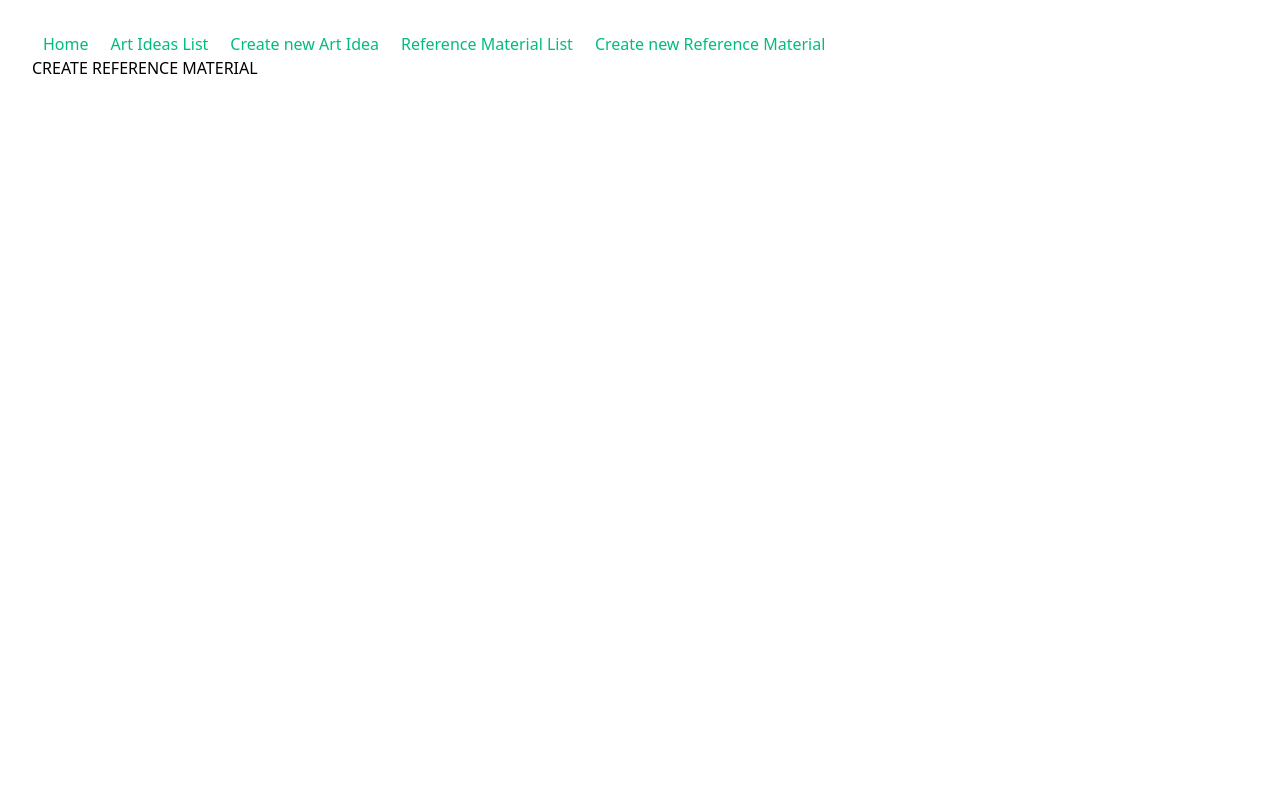
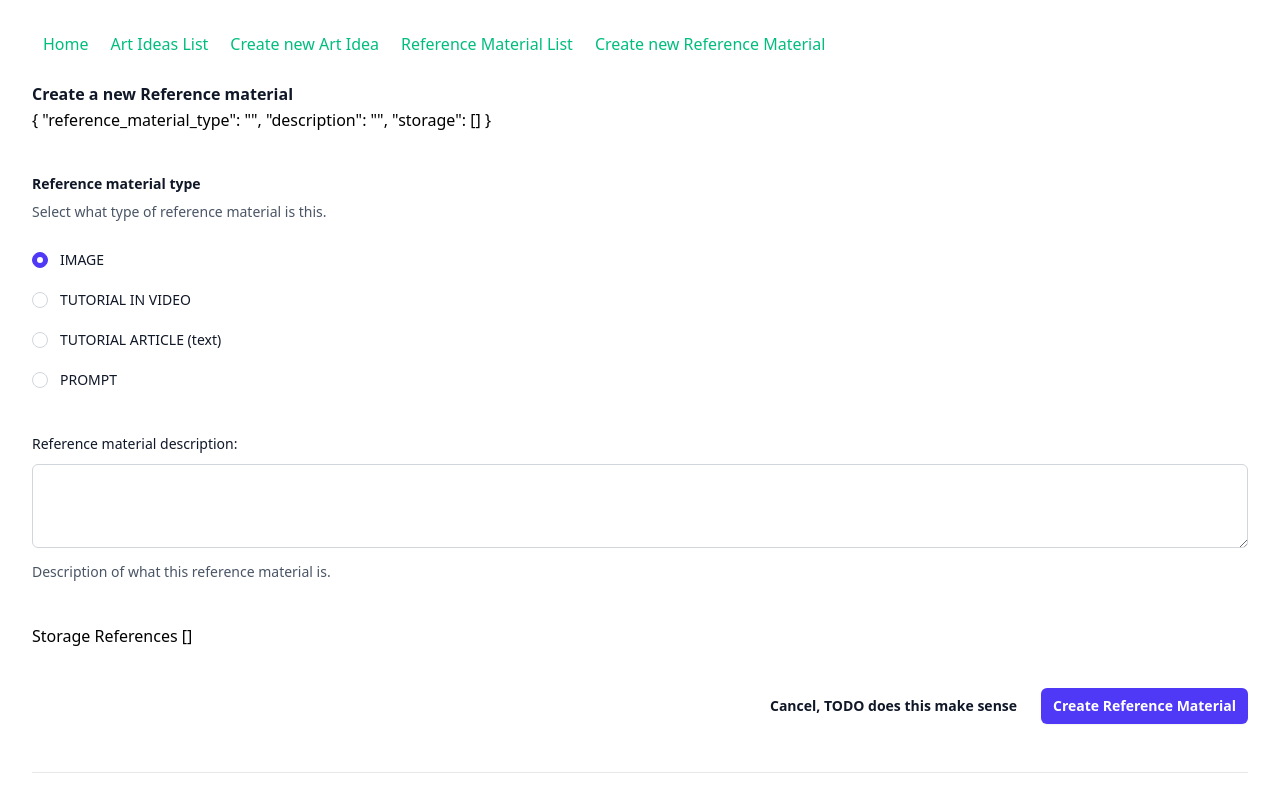
Before and after one commit to leropo00/frontend_digital_art, a Vue app in the folder app/: page /create_reference_material in a window 1280 px wide. Built offline with nearby package versions, Linux system fonts and the light colour scheme; no server answers.

Commit message:
added page for reference material and saving of data for art idea page

```diff
--- a/app/src/App.vue
+++ b/app/src/App.vue
@@ -12,7 +12,7 @@ const navLinks = [
 
 <template>
   <header>
-    <div class="wrapper">
+    <div class="wrapper mb-6">
       <nav class="flex">
         <span class="px-2"  v-for="(link, index) in navLinks" :key="index">
           <RouterLink :to="link.to">{{ link.label }}</RouterLink>
--- a/app/src/constants.ts
+++ b/app/src/constants.ts
@@ -1,6 +1,9 @@
 const URL_GET_IDEAS_LIST = '/art_ideas'
 const URL_GET_IDEAS_DETAILS = '/art_ideas/'
 const URL_GET_REFERENCE_MATERIAL = "/reference_materials"
+
+const URL_CREATE_ART_IDEA = URL_GET_IDEAS_LIST;
+
 
 // types of images, based on definitions on backed
 // since these likely won't change
@@ -9,11 +12,28 @@ const IDEA_TYPE_IMAGE = "image"
 const IDEA_TYPE_IMAGE_TEXT = "image_with_caption"
 const IDEA_TYPE_TEXT_ONLY = "caption_only"
 
+const REFERENCE_TYPE_IMAGE = "image";
+const REFERENCE_TYPE_TUTORIAL_VIDEO = "tutorial_video";
+const REFERENCE_TYPE_TUTORIAL_ARTICLE = "tutorial_article";
+const REFERENCE_TYPE_PROMPT = "prompt";
+
+const STORAGE_TYPE_LOCAL_DISK = "local_disk"
+const STORAGE_TYPE_URL_LINK = "url_link"
+
 export {
+    // urls
     URL_GET_IDEAS_LIST,
     URL_GET_IDEAS_DETAILS,
     URL_GET_REFERENCE_MATERIAL,
+    URL_CREATE_ART_IDEA,
+    // types
     IDEA_TYPE_IMAGE,
     IDEA_TYPE_IMAGE_TEXT,
     IDEA_TYPE_TEXT_ONLY,
+    REFERENCE_TYPE_IMAGE,
+    REFERENCE_TYPE_TUTORIAL_VIDEO,
+    REFERENCE_TYPE_TUTORIAL_ARTICLE,
+    REFERENCE_TYPE_PROMPT,
+    STORAGE_TYPE_LOCAL_DISK,
+    STORAGE_TYPE_URL_LINK,
 }
--- a/app/src/pages/CreateArtIdea.vue
+++ b/app/src/pages/CreateArtIdea.vue
@@ -5,10 +5,12 @@
 
         <div class="mt-10">
           <div class="sm:col-span-4">
-            <label for="username" class="block text-sm/6 font-medium text-gray-900">Art Idea Identifier:</label>
+            <label for="art-idea-identifier" class="block text-sm/6 font-medium text-gray-900">Art Idea Identifier:</label>
             <div class="mt-2">
               <div class="flex items-center rounded-md bg-white pl-3 outline-1 -outline-offset-1 outline-gray-300 focus-within:outline-2 focus-within:-outline-offset-2 focus-within:outline-indigo-600">
-                <input type="text" name="username" id="username" class="block min-w-0 grow bg-white py-1.5 pr-3 pl-1 text-base text-gray-900 placeholder:text-gray-400 focus:outline-none sm:text-sm/6" placeholder="Unique simple identifier" />
+                <input type="text" name="art-idea-identifier" id="art-idea-identifier"
+                  v-model="artIdeaData.identifier_name"
+                  class="block min-w-0 grow bg-white py-1.5 pr-3 pl-1 text-base text-gray-900 placeholder:text-gray-400 focus:outline-none sm:text-sm/6" placeholder="Unique simple identifier" />
               </div>
             </div>
             <p class="mt-3 text-sm/6 text-gray-600">Unique identifier of the idea, this is more akin to project name, than to actual title, should be globally unique.</p>
@@ -19,28 +21,28 @@
                 <legend class="text-sm/6 font-semibold text-gray-900">Art idea type</legend>
                 <p class="mt-1 text-sm/6 text-gray-600">One of 3 possible idea type.</p>
 
-                <div class="mt-6 space-y-6">
+                <div class="mt-6 space-y-4">
                 <div class="flex items-center gap-x-3">
-                    <input id="push-everything" name="art-idea-type" type="radio"
-                        :value="IDEA_TYPE_IMAGE" checked=""
+                    <input id="art-idea-type-image" name="art-idea-type" type="radio"
+                        :value="IDEA_TYPE_IMAGE" v-model="artIdeaData.idea_type"
                         class="relative size-4 appearance-none rounded-full border border-gray-300 bg-white before:absolute before:inset-1 before:rounded-full before:bg-white not-checked:before:hidden checked:border-indigo-600 checked:bg-indigo-600 focus-visible:outline-2 focus-visible:outline-offset-2 focus-visible:outline-indigo-600 disabled:border-gray-300 disabled:bg-gray-100 disabled:before:bg-gray-400 forced-colors:appearance-auto forced-colors:before:hidden" />
-                    <label for="push-everything" class="block text-sm/6 font-medium text-gray-900">IMAGE</label>
+                    <label for="art-idea-type-image" class="block text-sm/6 font-medium text-gray-900">IMAGE</label>
                 </div>
                 <div class="flex items-center gap-x-3">
-                    <input id="push-email" name="art-idea-type" type="radio"
-                        :value="IDEA_TYPE_IMAGE_TEXT"
+                    <input id="art-idea-type-image-text" name="art-idea-type" type="radio"
+                        :value="IDEA_TYPE_IMAGE_TEXT" v-model="artIdeaData.idea_type"
                         class="relative size-4 appearance-none rounded-full border border-gray-300 bg-white before:absolute before:inset-1 before:rounded-full before:bg-white not-checked:before:hidden checked:border-indigo-600 checked:bg-indigo-600 focus-visible:outline-2 focus-visible:outline-offset-2 focus-visible:outline-indigo-600 disabled:border-gray-300 disabled:bg-gray-100 disabled:before:bg-gray-400 forced-colors:appearance-auto forced-colors:before:hidden" />
-                    <label for="push-email" class="block text-sm/6 font-medium text-gray-900">IMAGE WITH TEXT</label>
+                    <label for="art-idea-type-image-text" class="block text-sm/6 font-medium text-gray-900">IMAGE WITH TEXT</label>
                 </div>
                 <div class="flex items-center gap-x-3">
-                    <input id="push-nothing" name="art-idea-type" type="radio"
-                        :value="IDEA_TYPE_TEXT_ONLY"
+                    <input id="art-idea-type-text-only" name="art-idea-type" type="radio"
+                        :value="IDEA_TYPE_TEXT_ONLY" v-model="artIdeaData.idea_type"
                         class="relative size-4 appearance-none rounded-full border border-gray-300 bg-white before:absolute before:inset-1 before:rounded-full before:bg-white not-checked:before:hidden checked:border-indigo-600 checked:bg-indigo-600 focus-visible:outline-2 focus-visible:outline-offset-2 focus-visible:outline-indigo-600 disabled:border-gray-300 disabled:bg-gray-100 disabled:before:bg-gray-400 forced-colors:appearance-auto forced-colors:before:hidden" />
-                    <label for="push-nothing" class="block text-sm/6 font-medium text-gray-900">TEXT ONLY</label>
+                    <label for="art-idea-type-text-only" class="block text-sm/6 font-medium text-gray-900">TEXT ONLY</label>
                 </div>
                 </div>
             </fieldset>
-            </div>
+          </div>
 
 
           <div class="border-b border-gray-900/10 pb-12 mt-10">
@@ -48,17 +50,21 @@
             <p class="mt-1 text-sm/6 text-gray-600">Describe the image, one of the descriptions fields should be filled in.</p>
 
             <div class="col-span-full mt-4">
-                <label for="about" class="block text-sm/6 font-medium text-gray-900">Inital Idea:</label>
+                <label for="intial_idea" class="block text-sm/6 font-medium text-gray-900">Inital Idea:</label>
                 <div class="mt-2">
-                <textarea name="about" id="about" rows="3" class="block w-full rounded-md bg-white px-3 py-1.5 text-base text-gray-900 outline-1 -outline-offset-1 outline-gray-300 placeholder:text-gray-400 focus:outline-2 focus:-outline-offset-2 focus:outline-indigo-600 sm:text-sm/6" />
+                <textarea name="intial-idea" id="intial-idea" rows="3"
+                  v-model="artIdeaData.initial_idea"
+                  class="block w-full rounded-md bg-white px-3 py-1.5 text-base text-gray-900 outline-1 -outline-offset-1 outline-gray-300 placeholder:text-gray-400 focus:outline-2 focus:-outline-offset-2 focus:outline-indigo-600 sm:text-sm/6" />
                 </div>
                 <p class="mt-3 text-sm/6 text-gray-600">Describe the initial idea about artwork, if you are not yet decided.</p>
             </div>
 
             <div class="col-span-full mt-4">
-                <label for="about" class="block text-sm/6 font-medium text-gray-900">Final Description:</label>
+                <label for="final-description" class="block text-sm/6 font-medium text-gray-900">Final Description:</label>
                 <div class="mt-2">
-                <textarea name="about" id="about" rows="3" class="block w-full rounded-md bg-white px-3 py-1.5 text-base text-gray-900 outline-1 -outline-offset-1 outline-gray-300 placeholder:text-gray-400 focus:outline-2 focus:-outline-offset-2 focus:outline-indigo-600 sm:text-sm/6" />
+                <textarea name="final-description" id="final-description" rows="3"
+                  v-model="artIdeaData.final_description"
+                  class="block w-full rounded-md bg-white px-3 py-1.5 text-base text-gray-900 outline-1 -outline-offset-1 outline-gray-300 placeholder:text-gray-400 focus:outline-2 focus:-outline-offset-2 focus:outline-indigo-600 sm:text-sm/6" />
                 </div>
                 <p class="mt-3 text-sm/6 text-gray-600">Describe final composition of the image that will be used for generation,</p>
             </div>
@@ -69,7 +75,9 @@
                 <div class="flex gap-3">
                     <div class="flex h-6 shrink-0 items-center">
                     <div class="group grid size-4 grid-cols-1">
-                        <input id="comments" aria-describedby="comments-description" name="comments" type="checkbox" checked="" class="col-start-1 row-start-1 appearance-none rounded-sm border border-gray-300 bg-white checked:border-indigo-600 checked:bg-indigo-600 indeterminate:border-indigo-600 indeterminate:bg-indigo-600 focus-visible:outline-2 focus-visible:outline-offset-2 focus-visible:outline-indigo-600 disabled:border-gray-300 disabled:bg-gray-100 disabled:checked:bg-gray-100 forced-colors:appearance-auto" />
+                        <input id="redirect-after-creation"  name="redirect-after-creation" type="checkbox"
+                          v-model="redirectAfterCreation"
+                          class="col-start-1 row-start-1 appearance-none rounded-sm border border-gray-300 bg-white checked:border-indigo-600 checked:bg-indigo-600 indeterminate:border-indigo-600 indeterminate:bg-indigo-600 focus-visible:outline-2 focus-visible:outline-offset-2 focus-visible:outline-indigo-600 disabled:border-gray-300 disabled:bg-gray-100 disabled:checked:bg-gray-100 forced-colors:appearance-auto" />
                         <svg class="pointer-events-none col-start-1 row-start-1 size-3.5 self-center justify-self-center stroke-white group-has-disabled:stroke-gray-950/25" viewBox="0 0 14 14" fill="none">
                         <path class="opacity-0 group-has-checked:opacity-100" d="M3 8L6 11L11 3.5" stroke-width="2" stroke-linecap="round" stroke-linejoin="round" />
                         <path class="opacity-0 group-has-indeterminate:opacity-100" d="M3 7H11" stroke-width="2" stroke-linecap="round" stroke-linejoin="round" />
@@ -77,7 +85,7 @@
                     </div>
                     </div>
                     <div class="text-sm/6">
-                    <label for="comments" class="font-medium text-gray-900">Redirect after creation</label>
+                    <label for="redirect-after-creation" class="font-medium text-gray-900">Redirect after creation</label>
                     <p id="comments-description" class="text-gray-500">Redirect to idea page when creating the idea,
                              don't use if you would like to create multiple ideas one after another.</p>
                     </div>
@@ -88,9 +96,9 @@
           <div class="col-span-full">
               <div class="mt-6 flex items-center justify-end gap-x-6">
                 <button type="button" class="text-sm/6 font-semibold text-gray-900">Cancel, TODO does this make sense</button>
-                <button type="submit"
-                     class="rounded-md bg-indigo-600 px-3 py-2 text-sm font-semibold text-white shadow-xs hover:bg-indigo-500 focus-visible:outline-2 focus-visible:outline-offset-2 focus-visible:outline-indigo-600">
-                    Create Idea
+                <button type="submit" @click="createArtIdea()"
+                     class="cursor-pointer rounded-md bg-indigo-600 px-3 py-2 text-sm font-semibold text-white shadow-xs hover:bg-indigo-500 focus-visible:outline-2 focus-visible:outline-offset-2 focus-visible:outline-indigo-600">
+                    Create Art Idea
                 </button>
               </div>
           </div>
@@ -99,12 +107,37 @@
 
     </div>
 
+
+
 </template>
 
 
 <script setup lang="ts">
-import {IDEA_TYPE_IMAGE, IDEA_TYPE_IMAGE_TEXT, IDEA_TYPE_TEXT_ONLY} from '@/constants'
+import {IDEA_TYPE_IMAGE, IDEA_TYPE_IMAGE_TEXT, IDEA_TYPE_TEXT_ONLY, URL_CREATE_ART_IDEA} from '@/constants'
+import { ref, reactive, toRaw  } from 'vue'
+import { useRouter } from 'vue-router'
+import axiosClient from '@/axios.js'
 
-// TODO create the
+const artIdeaData = reactive({
+  identifier_name: '',
+  initial_idea: '',
+  final_description: '',
+  idea_type: null,
+})
+const redirectAfterCreation = ref(false)
+const router = useRouter()
+
+function createArtIdea() {
+  axiosClient.post(URL_CREATE_ART_IDEA, toRaw(artIdeaData))
+  .then(async (response) => {
+
+    if (redirectAfterCreation.value) {
+      router.push(`/art_idea/${response.data.id}`)
+    }
+  })
+  .catch((error) => {
+     console.log(error)
+  })
+}
 
 </script>
--- a/app/src/pages/CreateReferenceMaterial.vue
+++ b/app/src/pages/CreateReferenceMaterial.vue
@@ -1,7 +1,99 @@
 <template>
-    CREATE REFERENCE MATERIAL
+    <div class="space-y-12">
+      <div class="border-b border-gray-900/10 pb-12">
+        <h2 class="text-base/7 font-semibold text-gray-900">Create a new Reference material</h2>
+
+        {{ referenceMaterialData }}
+
+        <div class="mt-10">
+             <fieldset>
+                <legend class="text-sm/6 font-semibold text-gray-900">Reference material type</legend>
+                <p class="mt-1 text-sm/6 text-gray-600">Select what type of reference material is this.</p>
+
+                <div class="mt-6 space-y-4">
+                    <div class="flex items-center gap-x-3">
+                        <input id="reference-material-type-image" name="reference-material-type" type="radio"
+                            :value="REFERENCE_TYPE_IMAGE" v-model="referenceMaterialData.reference_material_type" checked=""
+                            class="relative size-4 appearance-none rounded-full border border-gray-300 bg-white before:absolute before:inset-1 before:rounded-full before:bg-white not-checked:before:hidden checked:border-indigo-600 checked:bg-indigo-600 focus-visible:outline-2 focus-visible:outline-offset-2 focus-visible:outline-indigo-600 disabled:border-gray-300 disabled:bg-gray-100 disabled:before:bg-gray-400 forced-colors:appearance-auto forced-colors:before:hidden" />
+                        <label for="reference-material-type-image" class="block text-sm/6 font-medium text-gray-900">IMAGE</label>
+                    </div>
+                    <div class="flex items-center gap-x-3">
+                        <input id="reference-material-type-image-text" name="reference-material-type" type="radio"
+                            :value="REFERENCE_TYPE_TUTORIAL_VIDEO" v-model="referenceMaterialData.reference_material_type"
+                            class="relative size-4 appearance-none rounded-full border border-gray-300 bg-white before:absolute before:inset-1 before:rounded-full before:bg-white not-checked:before:hidden checked:border-indigo-600 checked:bg-indigo-600 focus-visible:outline-2 focus-visible:outline-offset-2 focus-visible:outline-indigo-600 disabled:border-gray-300 disabled:bg-gray-100 disabled:before:bg-gray-400 forced-colors:appearance-auto forced-colors:before:hidden" />
+                        <label for="reference-material-type-image-text" class="block text-sm/6 font-medium text-gray-900">TUTORIAL IN VIDEO</label>
+                    </div>
+                    <div class="flex items-center gap-x-3">
+                        <input id="reference-material-type-text-only" name="reference-material-type" type="radio"
+                            :value="REFERENCE_TYPE_TUTORIAL_ARTICLE" v-model="referenceMaterialData.reference_material_type"
+                            class="relative size-4 appearance-none rounded-full border border-gray-300 bg-white before:absolute before:inset-1 before:rounded-full before:bg-white not-checked:before:hidden checked:border-indigo-600 checked:bg-indigo-600 focus-visible:outline-2 focus-visible:outline-offset-2 focus-visible:outline-indigo-600 disabled:border-gray-300 disabled:bg-gray-100 disabled:before:bg-gray-400 forced-colors:appearance-auto forced-colors:before:hidden" />
+                        <label for="reference-material-type-text-only" class="block text-sm/6 font-medium text-gray-900">TUTORIAL ARTICLE (text)</label>
+                    </div>
+                    <div class="flex items-center gap-x-3">
+                        <input id="reference-material-type-text-only" name="reference-material-type" type="radio"
+                            :value="REFERENCE_TYPE_PROMPT" v-model="referenceMaterialData.reference_material_type"
+                            class="relative size-4 appearance-none rounded-full border border-gray-300 bg-white before:absolute before:inset-1 before:rounded-full before:bg-white not-checked:before:hidden checked:border-indigo-600 checked:bg-indigo-600 focus-visible:outline-2 focus-visible:outline-offset-2 focus-visible:outline-indigo-600 disabled:border-gray-300 disabled:bg-gray-100 disabled:before:bg-gray-400 forced-colors:appearance-auto forced-colors:before:hidden" />
+                        <label for="reference-material-type-text-only" class="block text-sm/6 font-medium text-gray-900">PROMPT</label>
+                    </div>
+                 </div>
+            </fieldset>
+        </div>
+
+        <div class="mt-10">
+            <div class="col-span-full mt-4">
+                <label for="final-description" class="block text-sm/6 font-medium text-gray-900">Reference material description:</label>
+                <div class="mt-2">
+                <textarea name="final-description" id="final-description" rows="3"
+                       v-model="referenceMaterialData.description"
+                    class="block w-full rounded-md bg-white px-3 py-1.5 text-base text-gray-900 outline-1 -outline-offset-1 outline-gray-300 placeholder:text-gray-400 focus:outline-2 focus:-outline-offset-2 focus:outline-indigo-600 sm:text-sm/6" />
+                </div>
+                <p class="mt-3 text-sm/6 text-gray-600">Description of what this reference material is.</p>
+            </div>
+        </div>
+
+        <div class="mt-10">
+            Storage References
+            {{ referenceMaterialData.storage }}
+        </div>
+
+        <div class="mt-10">
+            <div class="col-span-full">
+              <div class="mt-6 flex items-center justify-end gap-x-6">
+                <button type="button" class="text-sm/6 font-semibold text-gray-900">Cancel, TODO does this make sense</button>
+                <button type="submit" @click="createReferenceMaterial()"
+                     class="cursor-pointer rounded-md bg-indigo-600 px-3 py-2 text-sm font-semibold text-white shadow-xs hover:bg-indigo-500 focus-visible:outline-2 focus-visible:outline-offset-2 focus-visible:outline-indigo-600">
+                    Create Reference Material
+                </button>
+              </div>
+          </div>
+        </div>
+      </div>
+    </div>
 </template>
 
 
 <script setup lang="ts">
+import {
+    REFERENCE_TYPE_IMAGE,
+    REFERENCE_TYPE_TUTORIAL_VIDEO,
+    REFERENCE_TYPE_TUTORIAL_ARTICLE ,
+    REFERENCE_TYPE_PROMPT,
+    STORAGE_TYPE_LOCAL_DISK,
+    STORAGE_TYPE_URL_LINK,
+} from '@/constants'
+import { reactive } from 'vue'
+import axiosClient from '@/axios.js'
+
+
+const referenceMaterialData = reactive({
+  reference_material_type: '',
+  description: '',
+  storage: [],
+})
+
+function createReferenceMaterial() {
+
+}
+
+
 </script>
```
